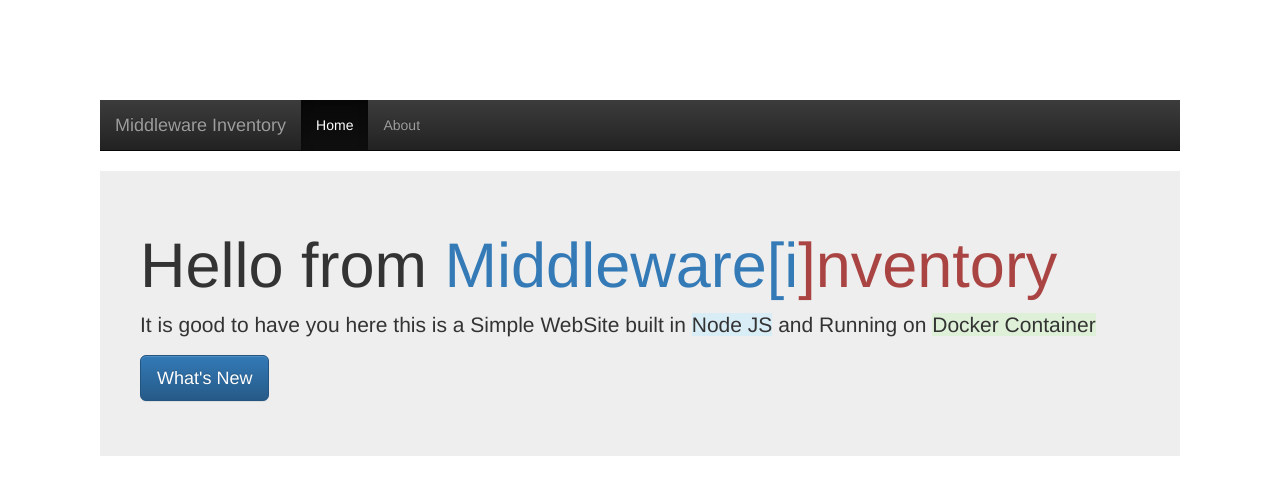
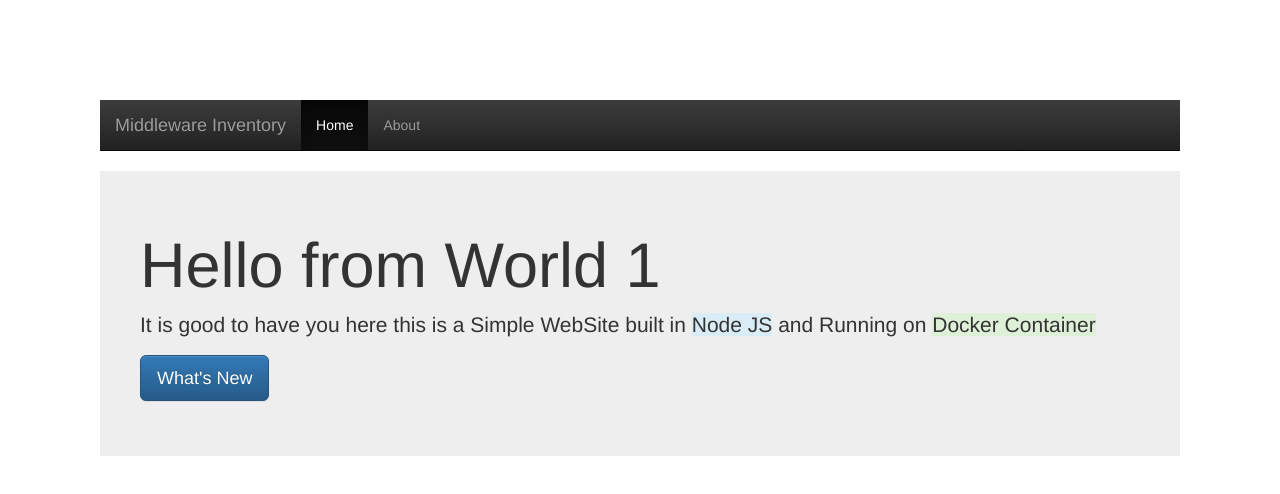
Before and after one commit to alexbunea/nodejsapp, a website: page index.html in a window 1280 px wide. Drawn offline with nearby package versions, Linux system fonts and the light colour scheme.

Commit message:
change the index.html

```diff
--- a/index.html
+++ b/index.html
@@ -22,7 +22,7 @@
     </div>
   </nav>
       <div class="jumbotron"  style="padding:40px;">
-        <h1>Hello from  <span class="text-primary">Middleware[i</span><span class="text-danger">]nventory</span></h1>
+        <h1>Hello from World 1</h1>
         <p>It is good to have you here this is a Simple WebSite built in <span class="bg-info">Node JS</span> and Running on <span class="bg-success">Docker Container</span></p>
         <p><a class="btn btn-primary btn-lg" href="#" role="button">What's New</a></p>
       </div>
```
